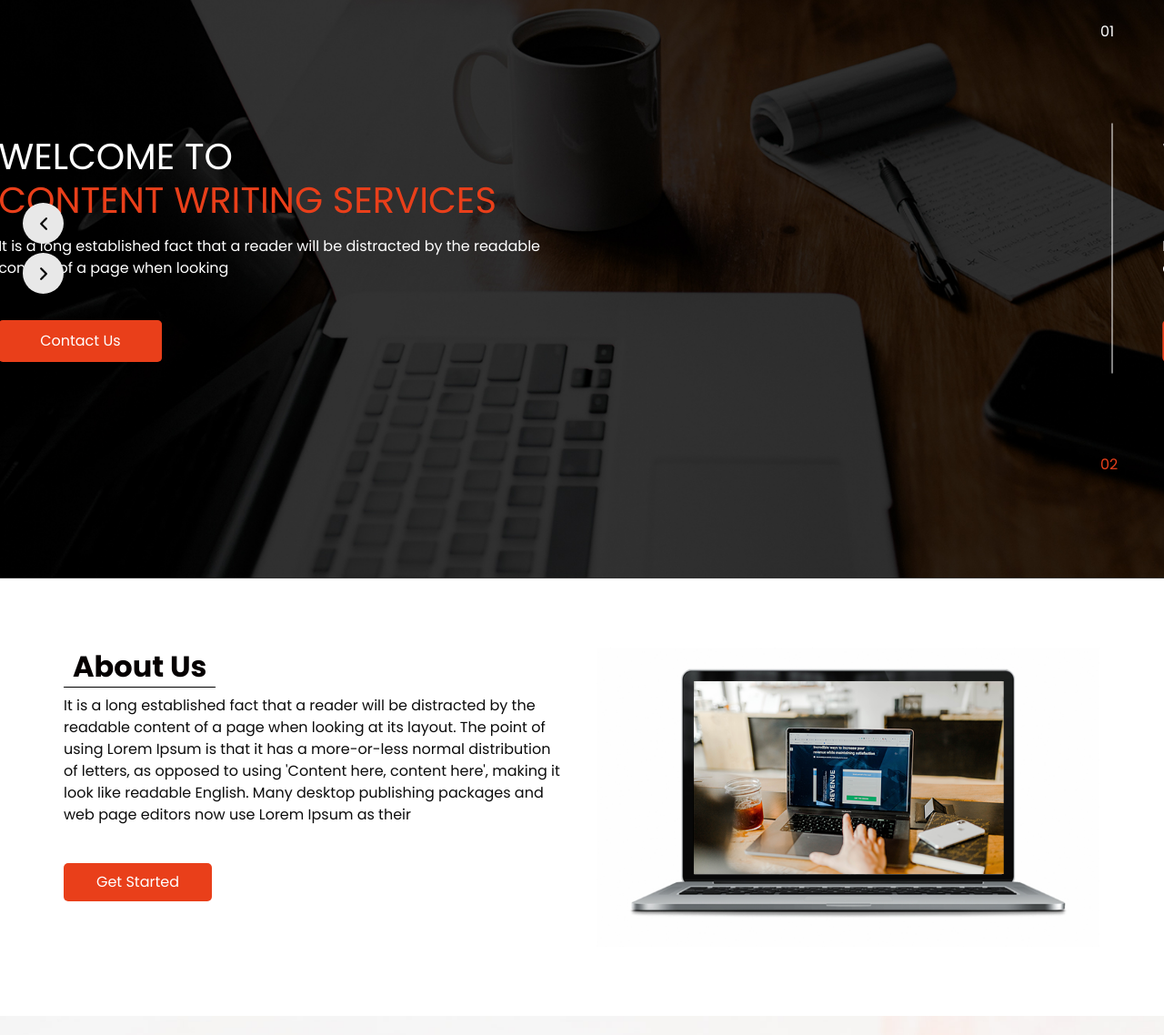
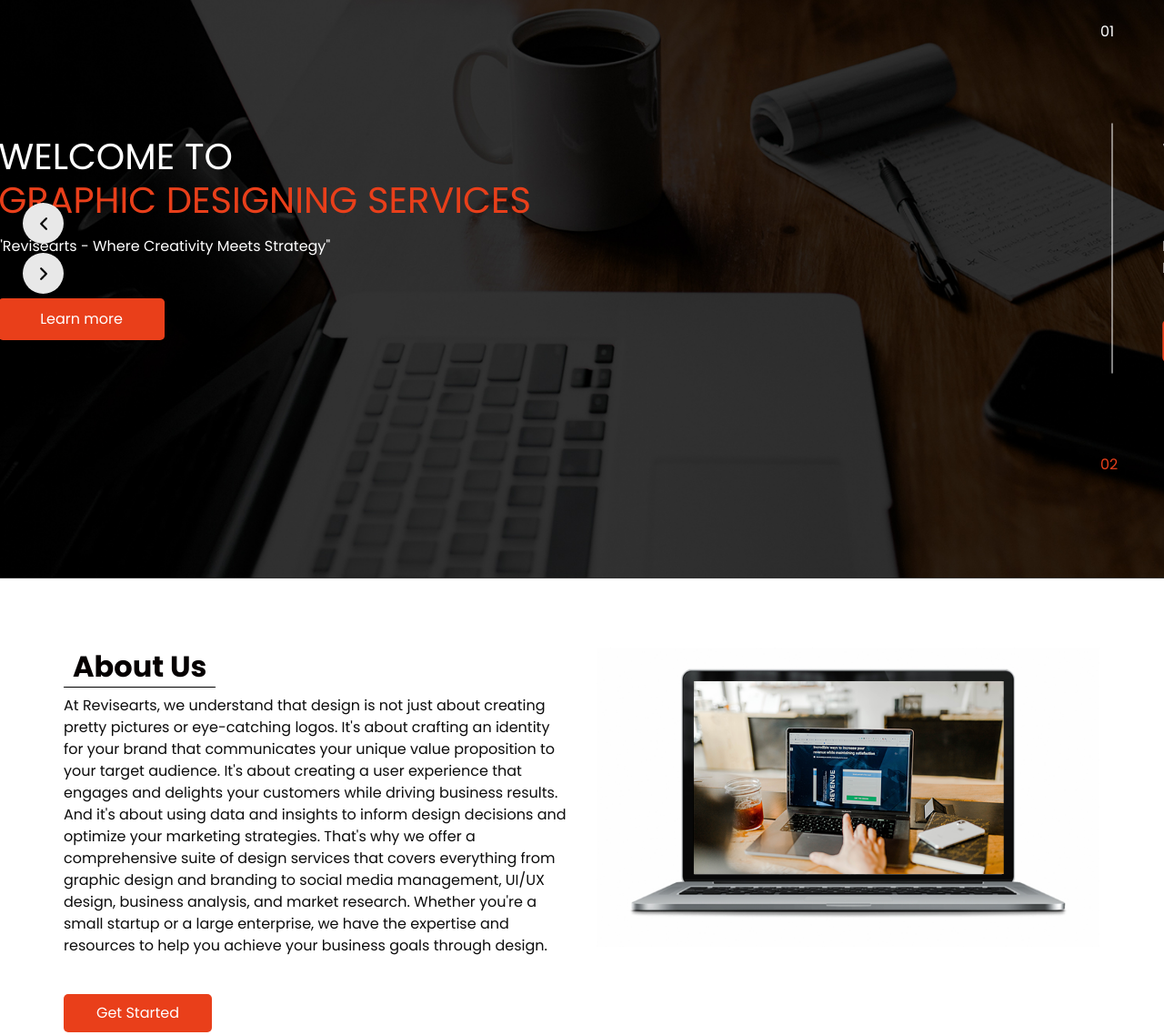
Before and after one commit to Yashraj8959/Revisearts.in, a plain HTML site: page index.html in a window 1280 px wide. Shown: the part 164-1302 px from the top of the page at 91% size. Drawn offline with nearby package versions, Linux system fonts and the light colour scheme.

Commit message:
new update

```diff
--- a/index.html
+++ b/index.html
@@ -91,16 +91,15 @@
                       <h1>
                         Welcome To <br>
                         <span>
-                          Content Writing Services
+                          Graphic Designing Services
                         </span>
                       </h1>
                       <p>
-                        It is a long established fact that a reader will be distracted by the readable content of a page
-                        when looking
+                        "Revisearts - Where Creativity Meets Strategy"
                       </p>
                       <div class="btn-box">
-                        <a href="" class="btn-1">
-                          Contact Us
+                        <a href="#" class="btn-1">
+                          Learn more
                         </a>
                       </div>
                     </div>
@@ -118,15 +117,14 @@
                       <h1>
                         Welcome To <br>
                         <span>
-                          Content Writing Services
+                          Revisearts
                         </span>
                       </h1>
                       <p>
-                        It is a long established fact that a reader will be distracted by the readable content of a page
-                        when looking
+                        Elevating Your Brand with Graphic Design, Logos, Social Media, UI/UX Design, Business Analysis, and Market Research.
                       </p>
                       <div class="btn-box">
-                        <a href="" class="btn-1">
+                        <a href="#" class="btn-1">
                           Contact Us
                         </a>
                       </div>
@@ -163,12 +161,11 @@
               </h2>
             </div>
             <p>
-              It is a long established fact that a reader will be distracted by the readable content of a page when
-              looking at its layout. The point of using Lorem Ipsum is that it has a more-or-less normal distribution of
-              letters, as opposed to using 'Content here, content here', making it look like readable English. Many
-              desktop publishing packages and web page editors now use Lorem Ipsum as their
+              At Revisearts, we understand that design is not just about creating pretty pictures or eye-catching logos. It's about crafting an identity for your brand that communicates your unique value proposition to your target audience. It's about creating a user experience that engages and delights your customers while driving business results. And it's about using data and insights to inform design decisions and optimize your marketing strategies.
+
+That's why we offer a comprehensive suite of design services that covers everything from graphic design and branding to social media management, UI/UX design, business analysis, and market research. Whether you're a small startup or a large enterprise, we have the expertise and resources to help you achieve your business goals through design.
             </p>
-            <a href="">
+            <a href="#">
               Get Started
             </a>
           </div>
```
